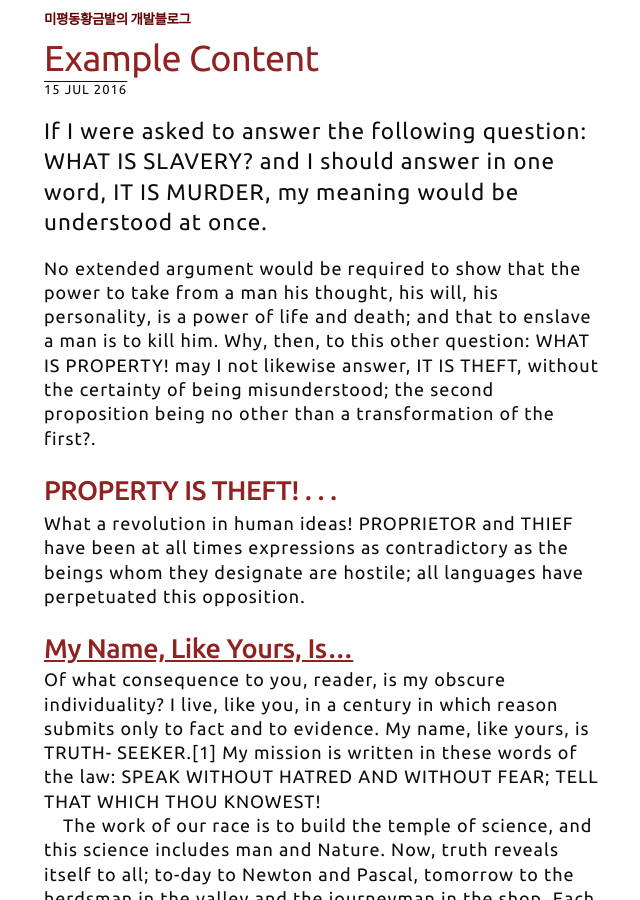
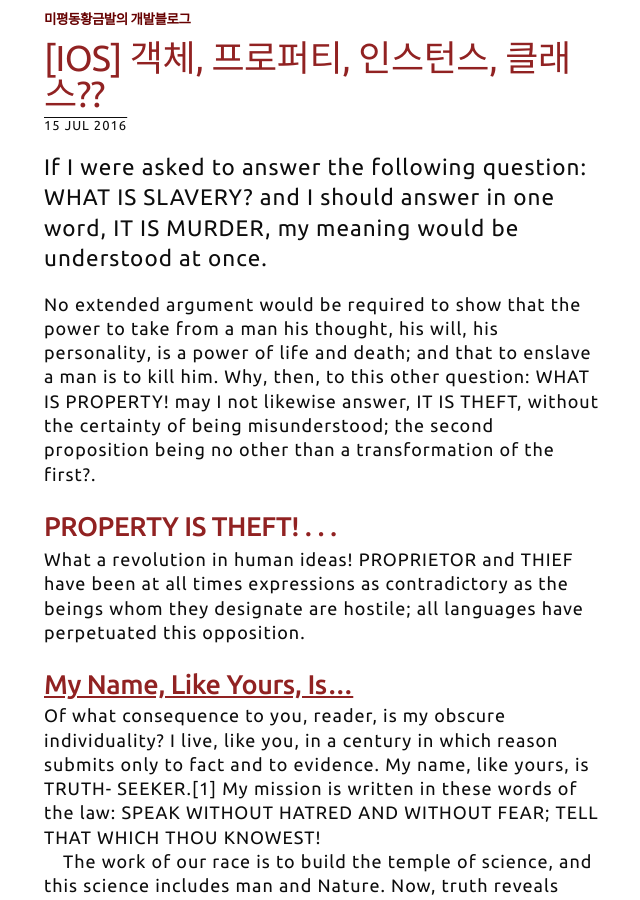
Before and after one commit to kimdaeman14/kimdaeman14.github.io, a Jekyll site: the page built from _posts/2016-07-15-example-content.md, in a window 1280 px wide and 900 px high. Shown: the whole window, without its empty margins (316-956 px from the left). Built offline with Jekyll 4.4.1, drawn with Linux system fonts in a browser that asks for light colours.

Commit message:
Update 2016-07-15-example-content.md

```diff
--- a/_posts/2016-07-15-example-content.md
+++ b/_posts/2016-07-15-example-content.md
@@ -1,5 +1,5 @@
 ---
-title:        "Example content"
+title:        "[iOS] 객체, 프로퍼티, 인스턴스, 클래스??"
 description:  "A short description of the page's content"
 author:       "P.J."
 tags:
```
